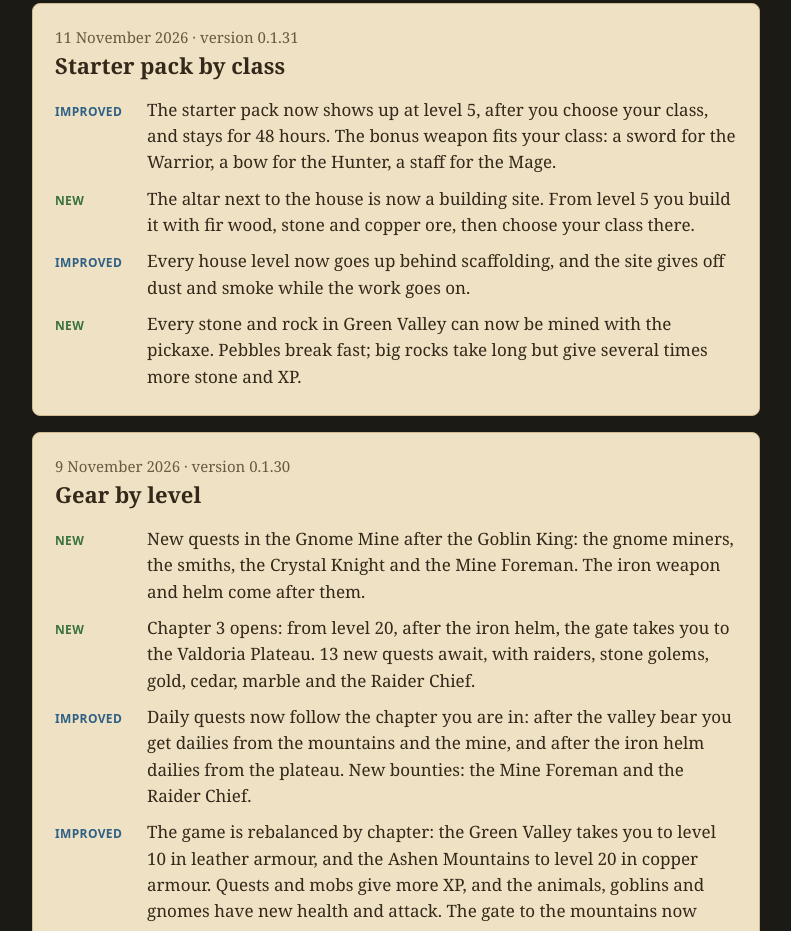
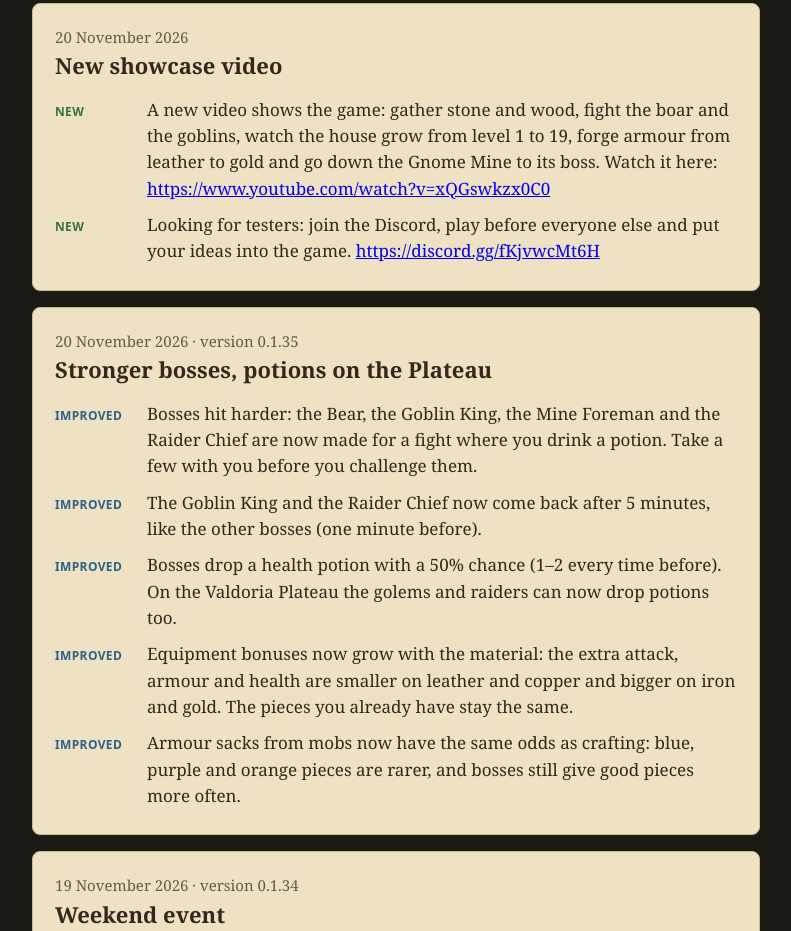
Before and after one commit to Kalenoth/kalenoth.github.io, a plain HTML site: page index.html in a window 1280 px wide. Shown: the part 671-1602 px from the top of the page, without its empty margins (244-1035 px from the left). Drawn offline with Linux system fonts and the light colour scheme.

Commit message:
New showcase video, clickable links in updates

```diff
--- a/index.html
+++ b/index.html
@@ -260,6 +260,21 @@
     return node;
   }
 
+  // A text span where every https:// address becomes a link (built node by node, no HTML from the file).
+  function linked(text) {
+    var span = el("span");
+    (text || "").split(/(https:\/\/[^\s)]+[^\s).,])/).forEach(function (part, k) {
+      if (k % 2 === 1) {
+        var a = el("a", "", part);
+        a.href = part; a.target = "_blank"; a.rel = "noopener";
+        span.appendChild(a);
+      } else if (part) {
+        span.appendChild(document.createTextNode(part));
+      }
+    });
+    return span;
+  }
+
   function formatDate(iso) {
     var parts = iso.split("-");
     var date = new Date(+parts[0], +parts[1] - 1, +parts[2]);
@@ -317,7 +332,7 @@
       items.forEach(function (i) {
         var li = el("li");
         li.appendChild(el("span", "tag " + i.type, t[i.type]));
-        li.appendChild(el("span", "", i[lang]));
+        li.appendChild(linked(i[lang] || i.ro));
         list.appendChild(li);
       });
       article.appendChild(list);
--- a/updates.json
+++ b/updates.json
@@ -1,5 +1,149 @@
 {
   "updates": [
+    {
+      "date": "2026-11-20",
+      "title": {
+        "ro": "Videoclip nou de prezentare",
+        "en": "New showcase video"
+      },
+      "items": [
+        {
+          "type": "new",
+          "ro": "Un videoclip nou arată jocul: aduni piatră și lemn, lupți cu mistrețul și cu goblinii, casa crește de la nivelul 1 la 19, făurești armura de la piele la aur și cobori în Mina Gnomilor până la boss. Urmărește-l aici: https://www.youtube.com/watch?v=xQGswkzx0C0",
+          "en": "A new video shows the game: gather stone and wood, fight the boar and the goblins, watch the house grow from level 1 to 19, forge armour from leather to gold and go down the Gnome Mine to its boss. Watch it here: https://www.youtube.com/watch?v=xQGswkzx0C0"
+        },
+        {
+          "type": "new",
+          "ro": "Caut testeri: intră pe Discord, joacă înaintea tuturor și adu-ți ideile în joc. https://discord.gg/fKjvwcMt6H",
+          "en": "Looking for testers: join the Discord, play before everyone else and put your ideas into the game. https://discord.gg/fKjvwcMt6H"
+        }
+      ]
+    },
+    {
+      "date": "2026-11-20",
+      "version": "0.1.35",
+      "title": {
+        "ro": "Boși mai puternici, poțiuni pe Podiș",
+        "en": "Stronger bosses, potions on the Plateau"
+      },
+      "items": [
+        {
+          "type": "better",
+          "ro": "Boșii lovesc mai tare: Ursul, Regele goblinilor, Maistrul minei și Căpetenia jefuitorilor sunt gândiți acum pentru o luptă în care bei o poțiune. Ia câteva cu tine înainte să-i provoci.",
+          "en": "Bosses hit harder: the Bear, the Goblin King, the Mine Foreman and the Raider Chief are now made for a fight where you drink a potion. Take a few with you before you challenge them."
+        },
+        {
+          "type": "better",
+          "ro": "Regele goblinilor și Căpetenia jefuitorilor reapar după 5 minute, ca ceilalți boși (înainte după un minut).",
+          "en": "The Goblin King and the Raider Chief now come back after 5 minutes, like the other bosses (one minute before)."
+        },
+        {
+          "type": "better",
+          "ro": "Boșii dau o poțiune de viață cu 50% șansă (înainte 1–2 de fiecare dată). Pe Podișul Valdoriei golemii și jefuitorii pot lăsa acum și ei poțiuni.",
+          "en": "Bosses drop a health potion with a 50% chance (1–2 every time before). On the Valdoria Plateau the golems and raiders can now drop potions too."
+        },
+        {
+          "type": "better",
+          "ro": "Bonusurile pieselor de echipament cresc acum cu materialul: atacul, armura și viața în plus sunt mai mici pe piele și cupru și mai mari pe fier și aur. Piesele pe care le ai deja rămân la fel.",
+          "en": "Equipment bonuses now grow with the material: the extra attack, armour and health are smaller on leather and copper and bigger on iron and gold. The pieces you already have stay the same."
+        },
+        {
+          "type": "better",
+          "ro": "Sacii de armură de la mobi au aceleași șanse ca la creare: piesele albastre, mov și portocalii sunt mai rare, iar boșii dau tot mai des piese bune.",
+          "en": "Armour sacks from mobs now have the same odds as crafting: blue, purple and orange pieces are rarer, and bosses still give good pieces more often."
+        }
+      ]
+    },
+    {
+      "date": "2026-11-19",
+      "version": "0.1.34",
+      "title": {
+        "ro": "Eveniment de weekend",
+        "en": "Weekend event"
+      },
+      "items": [
+        {
+          "type": "new",
+          "ro": "Eveniment nou de weekend, „Îmbunătățirea materialelor” (în Evenimente): de vineri de la ora 16 până luni la 00:00 schimbi 2 materiale pe 1 de nivelul următor (brad → stejar → pin negru → cedru, piatră → marmură, minereuri și lingouri cupru → fier → aur). Fiecare bucată dă puncte după nivel (1, 2 sau 3), iar pragurile dau recompense: 100 de puncte un sac de materiale, 200 doi saci, 500 25 de smaragde, 1000 50 de smaragde. Primii 10 din clasamentul weekendului primesc și monede: locul 1 1000, locurile 2-3 500, locurile 4-10 100. Evenimentul „Vocea eroilor” s-a încheiat.",
+          "en": "New weekend event, “Material Upgrade” (in Events): from Friday 16:00 until Monday 00:00 you trade 2 materials for 1 of the next level (fir → oak → black pine → cedar, stone → marble, ores and ingots copper → iron → gold). Every piece gives points by level (1, 2 or 3), and milestones pay rewards: 100 points a material sack, 200 two sacks, 500 25 emeralds, 1000 50 emeralds. The top 10 of the weekend ranking also get coins: 1st place 1000, 2nd-3rd 500, 4th-10th 100. The “Voice of the Heroes” event has ended."
+        },
+        {
+          "type": "new",
+          "ro": "Skill-urile de daune au acum niveluri: pe pagina Skill-uri din inventar le crești până la nivelul 10, cu XP din nivelul curent (nu pierzi niciodată un nivel) și monede. Fiecare nivel dă +5% daune skill-ului.",
+          "en": "Damage skills now have levels: on the Skills page in the inventory you raise them up to level 10 with XP from your current level (you never lose a level) and coins. Every level gives the skill +5% damage."
+        },
+        {
+          "type": "better",
+          "ro": "Armura cade mai des de la mobi: 10% la un mob, 20% la un boss, iar rarele, mov și portocalii apar mult mai des (la boss și mai des).",
+          "en": "Mobs drop armour more often: 10% from a mob, 20% from a boss, and rare, purple and orange pieces show up much more often (even more from bosses)."
+        }
+      ]
+    },
+    {
+      "date": "2026-11-14",
+      "version": "0.1.33",
+      "title": {
+        "ro": "Harta ținuturilor",
+        "en": "Map of the Realms"
+      },
+      "items": [
+        {
+          "type": "new",
+          "ro": "Muzică: meniul de start, Valea Verde, Mina Gnomilor și arena au acum muzica lor, care trece lin de la o hartă la alta. Volumul muzicii se reglează separat, din Setări.",
+          "en": "Music: the start menu, the Green Valley, the Gnome Mine and the arena now have their own music, fading smoothly from one map to the next. The music volume has its own slider in Settings."
+        },
+        {
+          "type": "new",
+          "ro": "Loviturile se simt mai bine: la lovituri critice și la lovitura de grație camera tresare, iar mobii sunt împinși puțin înapoi (boșii nu se clintesc). Și o lovitură grea primită de erou zguduie camera.",
+          "en": "Hits feel stronger: critical hits and killing blows jolt the camera, and mobs are knocked back a little (bosses stand firm). A heavy hit on the hero shakes the camera too."
+        },
+        {
+          "type": "new",
+          "ro": "Orice mob are acum o șansă mică să lase un sac cu o piesă de armură, de tierul hărții: piele în Valea Verde (cupru de la tigru și urs), fier în Munții Cenușii și în mină, aur pe Podișul Valdoriei. Sacul stă într-un stâlp de lumină în culoarea rarității, iar piesele epice și legendare se anunță cu sunet și mesaj. Dropurile rare, ca poțiunile și rubinele, strălucesc și ele, ca să nu le ratezi.",
+          "en": "Every mob now has a small chance to drop a sack with an armor piece of the map's tier: leather in the Green Valley (copper from the tiger and the bear), iron in the Ashen Mountains and the mine, gold on the Valdoria Plateau. The sack stands in a pillar of light in its rarity's colour, and epic and legendary pieces announce themselves with a sound and a message. Rare drops such as potions and rubies glow too, so you don't miss them."
+        },
+        {
+          "type": "better",
+          "ro": "Altarul nu mai apare pe loc: după ce plătești materialele, constructorii lucrează un minut. Din schele iese fum și praf, se aud ciocanele, iar pagina altarului arată cât mai durează. Construcția merge mai departe și dacă închizi jocul.",
+          "en": "The altar no longer appears instantly: once you pay the materials, the builders work for a minute. Smoke and dust rise from the scaffolding, hammers ring out, and the altar page shows how long is left. The building goes on even if you close the game."
+        },
+        {
+          "type": "new",
+          "ro": "Magazinul are acum o secțiune nouă, Resurse: poți cumpăra pe monede orice resursă din joc, de la lemn și piatră până la lingouri de aur și rubine de mină. Fiecare pachet are un stoc zilnic.",
+          "en": "The Shop now has a new Resources section: buy any resource in the game for coins, from wood and stone up to gold ingots and mine rubies. Each pack has a daily stock."
+        },
+        {
+          "type": "better",
+          "ro": "Turnul Infinitului, arena și tabla campionilor au acum un buton care plutește deasupra lor, ca la altar: când ajungi lângă ele, atinge butonul ca să intri. Nu mai intri din greșeală doar trecând pe lângă.",
+          "en": "The Tower of Infinity, the arena and the board of champions now have a button floating above them, like the altar: when you get close, tap it to go in. No more walking in by accident just by passing by."
+        },
+        {
+          "type": "new",
+          "ro": "Poarta deschide acum o hartă a ținuturilor, cu fiecare loc văzut de sus exact cum e în joc: Valea Verde, Munții Cenușii și Podișul Valdoriei, legate prin drum. Atinge un loc ca să vezi ce te așteaptă acolo și ce îți mai trebuie ca să ajungi, apoi pornește la drum.",
+          "en": "The gate now opens a map of the realms, with every place seen from above just as it is in the game: the Green Valley, the Ashen Mountains and the Valdoria Plateau, linked by the road. Tap a place to see what awaits there and what you still need to reach it, then set off."
+        },
+        {
+          "type": "new",
+          "ro": "Pe marginea de est a Văii Verzi stau ruinele Turnului Infinitului. De la nivelul 10 le poți reconstrui cu piatră, lemn și cupru, iar turnul se ridică din pământ în fața ta. Rămâne adormit până învingi Regele goblinilor: atunci runele se aprind, cristalul din vârf strălucește și portalul se deschide.",
+          "en": "The ruins of the Tower of Infinity stand on the east edge of the Green Valley. From level 10 you can rebuild them with stone, wood and copper, and the tower rises out of the ground before you. It sleeps until you defeat the Goblin King: then the runes light up, the crystal at the top shines and the portal opens."
+        }
+      ]
+    },
+    {
+      "date": "2026-11-13",
+      "version": "0.1.32",
+      "title": {
+        "ro": "Tăiatul copacilor, mai natural",
+        "en": "More natural tree chopping"
+      },
+      "items": [
+        {
+          "type": "better",
+          "ro": "Eroul ține acum toporul cu ambele mâini: își ia avânt peste umăr, lovește trunchiul în diagonală și apoi revine liniștit. Copacul se scutură exact când toporul îl atinge.",
+          "en": "The hero now holds the axe with both hands: a wind-up over the shoulder, a diagonal blow into the trunk and a calm return. The tree shakes right when the axe lands."
+        }
+      ]
+    },
     {
       "date": "2026-11-11",
       "version": "0.1.31",
```
